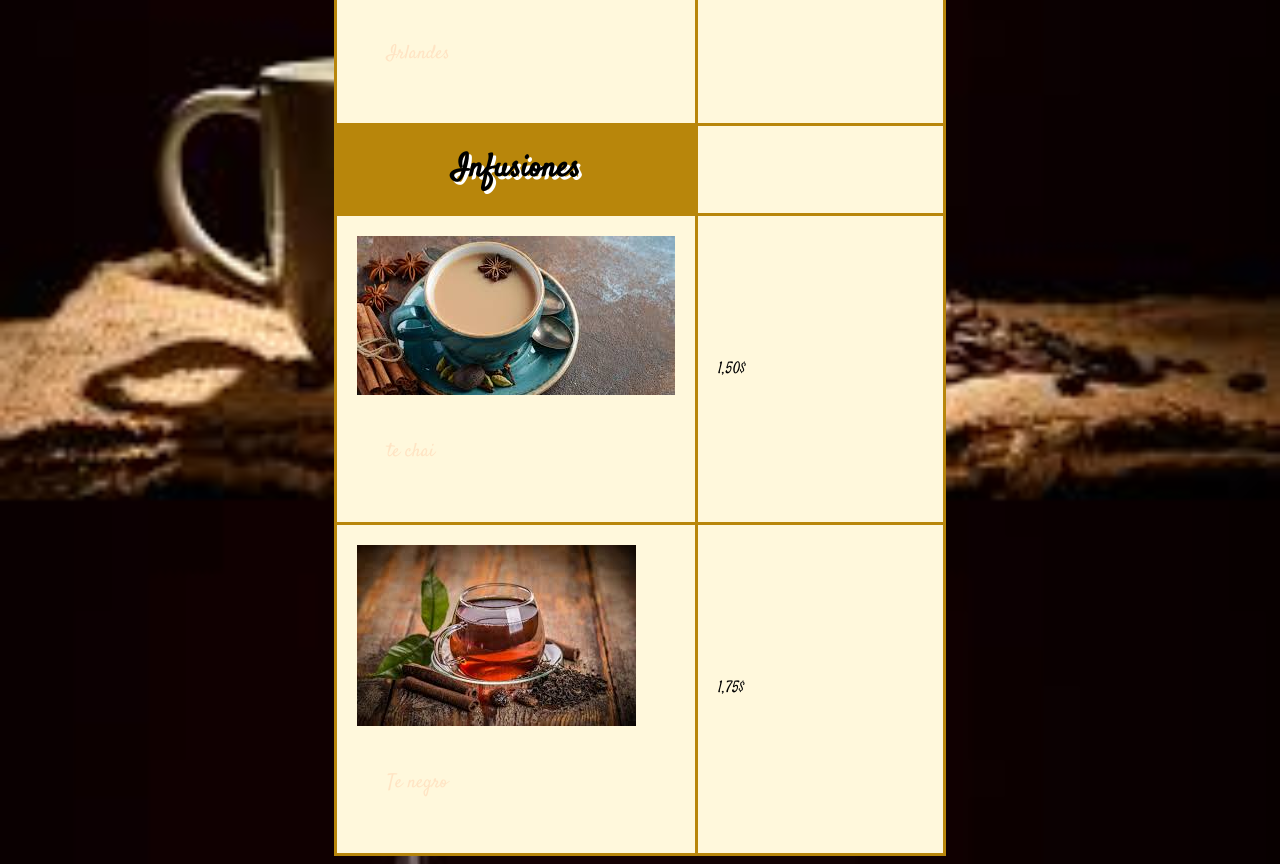
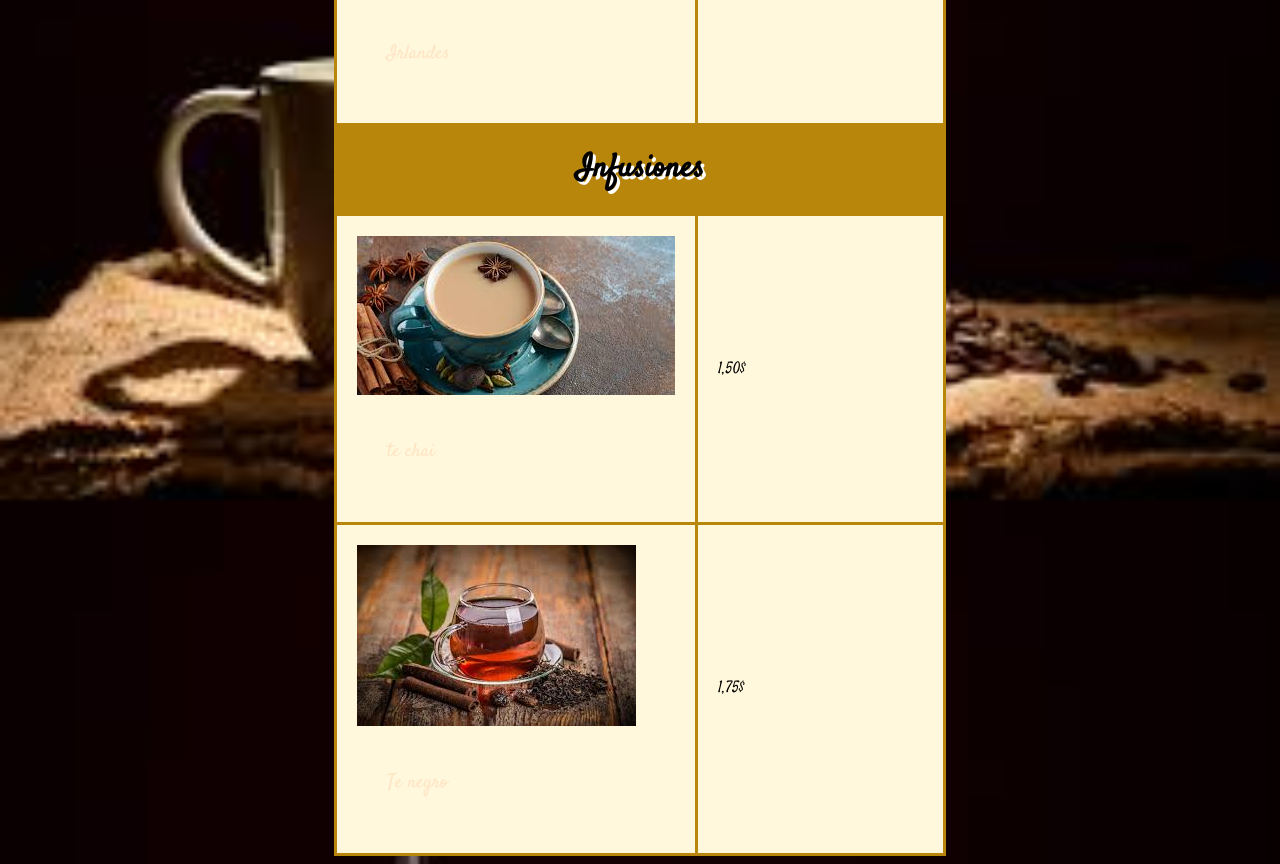
Before and after one commit to diegithub06/CafeParis, a plain HTML site: page carta.html in a window 1280 px wide. Shown: the part 1204-2068 px from the top of the page. Drawn offline with Linux system fonts and the light colour scheme.

Commit message:
index.html

```diff
--- a/carta.html
+++ b/carta.html
@@ -65,7 +65,7 @@
             <td>3,60$</td>
         </tr>
         <tr id="primeraYcuarta">
-            <th>Infusiones</th>
+            <th colspan="2">Infusiones</th>
         </tr>
         <tr>
             <td>
```
